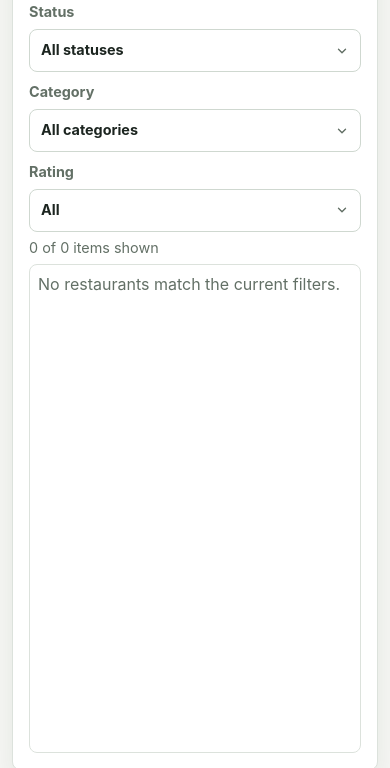
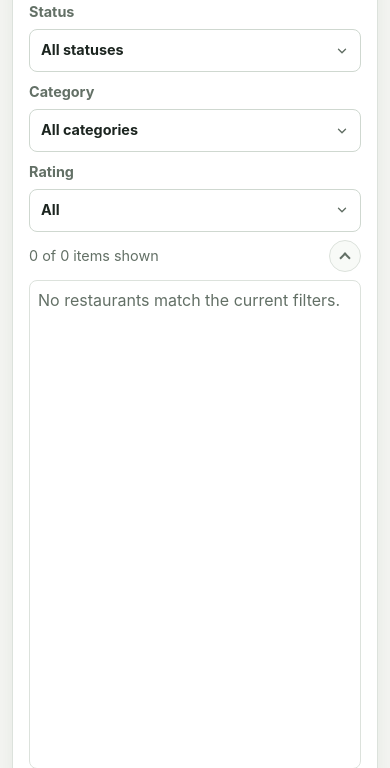
Before and after one commit to fredhope2000/command-center, a FastAPI app: page /restaurants/ in a window 390 px wide. Shown: the part 936-1704 px from the top of the page. Run offline with FastAPI, Linux system fonts and the light colour scheme; data that the repository does not hold is empty.

Commit message:
restaurants: search results expand/collapse arrow

```diff
--- a/app/static/css/site.css
+++ b/app/static/css/site.css
@@ -1136,7 +1136,47 @@ td form {
   color: var(--muted);
   font-size: 0.9rem;
   line-height: 1.1;
+  margin: 0;
+}
+
+.restaurant-results-heading {
+  align-items: center;
+  display: flex;
+  gap: 10px;
+  justify-content: space-between;
   margin: -2px 0 -8px;
+}
+
+.restaurant-results-toggle {
+  align-items: center;
+  background: #f8faf7;
+  border: 1px solid var(--line);
+  border-radius: 999px;
+  color: var(--muted);
+  display: none;
+  flex: 0 0 auto;
+  height: 32px;
+  justify-content: center;
+  padding: 0;
+  width: 32px;
+}
+
+.restaurant-results-toggle span {
+  border-bottom: 2px solid currentColor;
+  border-right: 2px solid currentColor;
+  height: 8px;
+  transform: translateY(2px) rotate(-135deg);
+  transition: transform 0.16s ease;
+  width: 8px;
+}
+
+.restaurant-results-toggle:hover {
+  border-color: #b9c8be;
+  color: var(--ink);
+}
+
+.restaurant-map-shell.is-restaurant-results-collapsed .restaurant-results-toggle span {
+  transform: translateY(-2px) rotate(45deg);
 }
 
 .restaurant-craving-search {
@@ -1975,6 +2015,14 @@ td form {
     min-height: clamp(420px, 58vh, 640px);
   }
 
+  .restaurant-results-toggle {
+    display: inline-flex;
+  }
+
+  .restaurant-map-shell.is-restaurant-results-collapsed .restaurant-list {
+    display: none;
+  }
+
   .restaurant-map-shell.is-controls-collapsed {
     grid-template-columns: minmax(0, 1fr);
   }
--- a/app/static/js/app.js
+++ b/app/static/js/app.js
@@ -545,6 +545,19 @@ function setRestaurantControlsCollapsed(shell, collapsed) {
   const expandButton = shell.querySelector("[data-expand-restaurant-controls]");
   if (expandButton) {
     expandButton.hidden = !collapsed;
+  }
+  resizeRestaurantMap();
+}
+
+function setRestaurantResultsCollapsed(shell, collapsed) {
+  shell.classList.toggle("is-restaurant-results-collapsed", collapsed);
+  const toggle = shell.querySelector("[data-toggle-restaurant-results]");
+  if (toggle) {
+    toggle.setAttribute("aria-expanded", collapsed ? "false" : "true");
+    toggle.setAttribute(
+      "aria-label",
+      collapsed ? "Expand restaurant results" : "Collapse restaurant results",
+    );
   }
   resizeRestaurantMap();
 }
@@ -1740,6 +1753,14 @@ function wireRestaurantMap() {
     .querySelector("[data-clear-restaurant-menu-search]")
     ?.addEventListener("click", () => clearRestaurantMenuSearch(shell));
   shell
+    .querySelector("[data-toggle-restaurant-results]")
+    ?.addEventListener("click", () => {
+      setRestaurantResultsCollapsed(
+        shell,
+        !shell.classList.contains("is-restaurant-results-collapsed"),
+      );
+    });
+  shell
     .querySelector("[data-collapse-restaurant-controls]")
     ?.addEventListener("click", () => setRestaurantControlsCollapsed(shell, true));
   shell
--- a/app/templates/restaurants/index.html
+++ b/app/templates/restaurants/index.html
@@ -69,7 +69,18 @@
             <option value="5">5</option>
           </select>
         </label>
-        <p class="restaurant-result-count" data-restaurant-result-count>{{ restaurants|length }} of {{ restaurants|length }} {{ 'item' if restaurants|length == 1 else 'items' }} shown</p>
+        <div class="restaurant-results-heading">
+          <p class="restaurant-result-count" data-restaurant-result-count>{{ restaurants|length }} of {{ restaurants|length }} {{ 'item' if restaurants|length == 1 else 'items' }} shown</p>
+          <button
+            class="restaurant-results-toggle"
+            type="button"
+            aria-label="Collapse restaurant results"
+            aria-expanded="true"
+            data-toggle-restaurant-results
+          >
+            <span aria-hidden="true"></span>
+          </button>
+        </div>
       </div>
 
       <div class="restaurant-list" data-restaurant-list>
```
